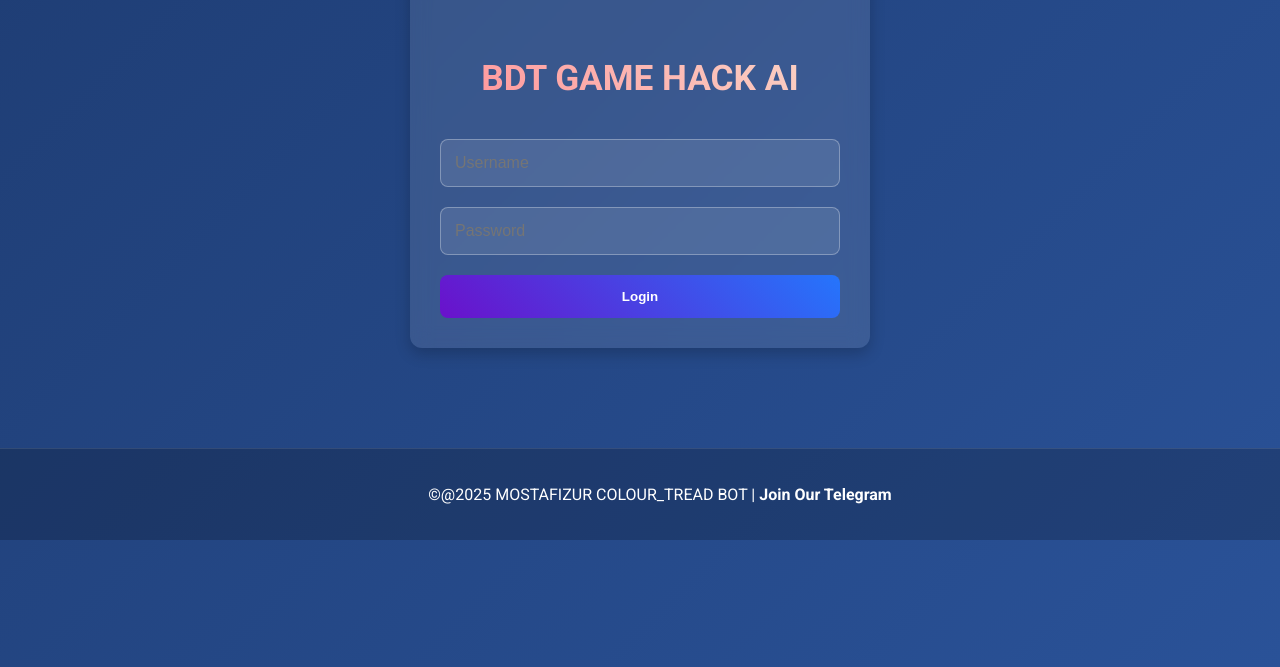
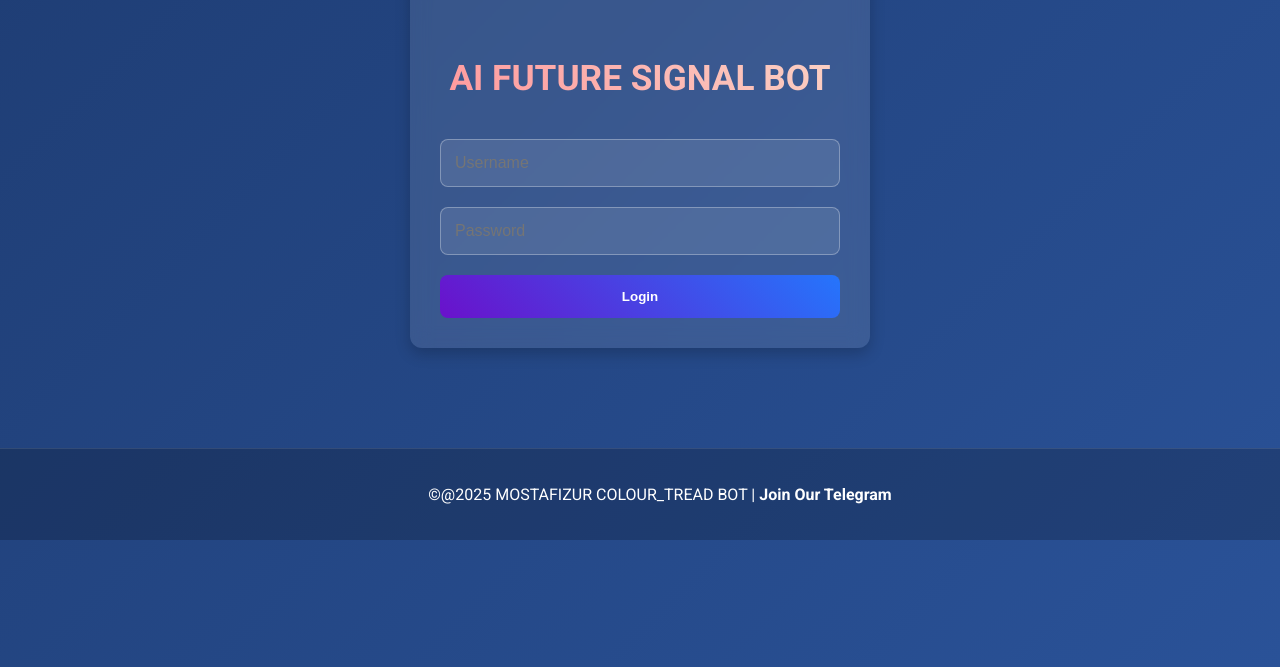
Before and after one commit to xmostafizur/ai, a plain HTML site: page index.html in a window 1280 px wide. Shown: the part 233-900 px from the top of the page. Drawn offline with Linux system fonts and the light colour scheme.

Commit message:
Update index.html

```diff
--- a/index.html
+++ b/index.html
@@ -310,7 +310,7 @@
     <!-- Login Page -->
     <div class="login-container" id="login-page">
       <img src="https://i.ibb.co/h19MmzKV/OIG1-1.jpg" alt="Logo" style="width: 100px; height: 100px; border-radius: 50%; margin-bottom: 20px;">
-      <h1>BDT GAME HACK AI</h1>
+      <h1>AI FUTURE SIGNAL BOT</h1>
       <form id="login-form">
         <input type="text" id="username" placeholder="Username" required />
         <input type="password" id="password" placeholder="Password" required />
```
